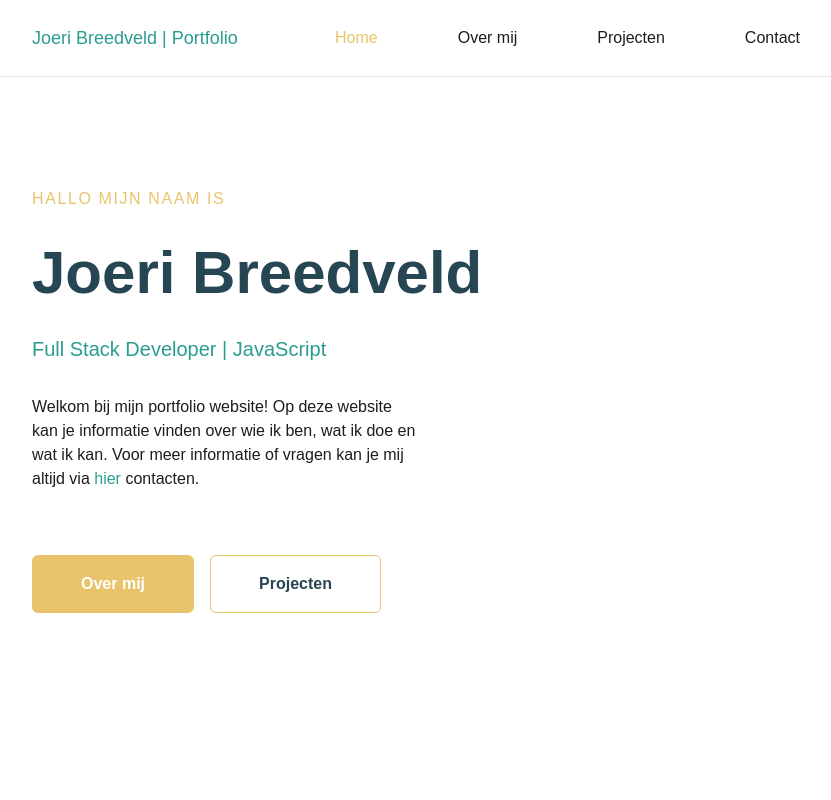
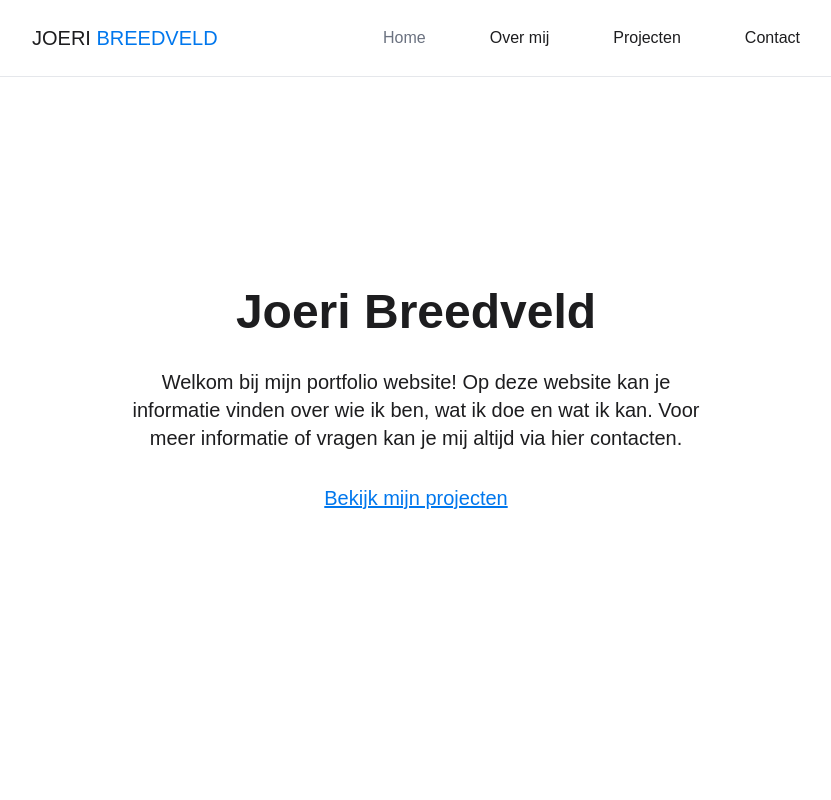
Before and after one commit to joeribreedveld/portfolio-website-v4, a Next.js app: page / in a window 1280 px wide. Shown: the top 800 px of the page, without its empty margins (224-1055 px from the left). Built offline with nearby package versions, Linux system fonts and the light colour scheme.

Commit message:
feat(style): remove ugly color theme, change home content, change logo and change navbar colors and effects

```diff
--- a/components/Navbar.tsx
+++ b/components/Navbar.tsx
@@ -13,8 +13,8 @@ function Navbar() {
 		<>
 			<nav className='fixed page-padding-x flex justify-between w-full py-6 items-center flex-col md:flex-row border-b b-gray-700 bg-white'>
 				<div className='flex justify-between w-full md:w-[unset]'>
-					<h3 onClick={() => router.push("/")} className='hover:cursor-pointer border-black text-secondary text-lg'>
-						Joeri Breedveld | Portfolio
+					<h3 onClick={() => router.push("/")} className='hover:cursor-pointer border-black text-black text-xl'>
+						JOERI <span className='text-blue'>BREEDVELD</span>
 					</h3>
 					<button
 						onClick={() => {
@@ -35,7 +35,7 @@ function Navbar() {
 							className='md:hidden'
 						>
 							<Link href='/'>
-								<a className={router.pathname == "/" ? "text-tertiary hover:cursor-default" : "hover:text-secondary"}>Home</a>
+								<a className={router.pathname == "/" ? "text-gray-500 hover:cursor-default" : "hover:text-gray-500"}>Home</a>
 							</Link>
 						</li>
 						<li
@@ -45,7 +45,7 @@ function Navbar() {
 							className='md:hidden'
 						>
 							<Link href='/about'>
-								<a className={router.pathname == "/about" ? "text-tertiary hover:cursor-default" : "hover:text-secondary"}>Over mij</a>
+								<a className={router.pathname == "/about" ? "text-gray-500 hover:cursor-default" : "hover:text-gray-500"}>Over mij</a>
 							</Link>
 						</li>
 						<li
@@ -55,7 +55,7 @@ function Navbar() {
 							className='md:hidden'
 						>
 							<Link href='/projects'>
-								<a className={router.pathname == "/projects" ? "text-tertiary hover:cursor-default" : "hover:text-secondary"}>Projecten</a>
+								<a className={router.pathname == "/projects" ? "text-gray-500 hover:cursor-default" : "hover:text-gray-500"}>Projecten</a>
 							</Link>
 						</li>
 						<li
@@ -65,7 +65,7 @@ function Navbar() {
 							className='md:hidden'
 						>
 							<Link href='/contact'>
-								<a className={router.pathname == "/contact" ? "text-tertiary hover:cursor-default" : "hover:text-secondary"}>Contact</a>
+								<a className={router.pathname == "/contact" ? "text-gray-500 hover:cursor-default" : "hover:text-gray-500"}>Contact</a>
 							</Link>
 						</li>
 					</ul>
@@ -75,22 +75,22 @@ function Navbar() {
 					<ul className='flex navbar-gap items-center'>
 						<li>
 							<Link href='/'>
-								<a className={router.pathname == "/" ? "text-tertiary hover:cursor-default" : "hover:text-secondary"}>Home</a>
+								<a className={router.pathname == "/" ? "text-gray-500 hover:cursor-default" : "hover:text-gray-500"}>Home</a>
 							</Link>
 						</li>
 						<li>
 							<Link href='/about'>
-								<a className={router.pathname == "/about" ? "text-tertiary hover:cursor-default" : "hover:text-secondary"}>Over mij</a>
+								<a className={router.pathname == "/about" ? "text-gray-500 hover:cursor-default" : "hover:text-gray-500"}>Over mij</a>
 							</Link>
 						</li>
 						<li>
 							<Link href='/projects'>
-								<a className={router.pathname == "/projects" ? "text-tertiary hover:cursor-default" : "hover:text-secondary"}>Projecten</a>
+								<a className={router.pathname == "/projects" ? "text-gray-500 hover:cursor-default" : "hover:text-gray-500"}>Projecten</a>
 							</Link>
 						</li>
 						<li>
 							<Link href='/contact'>
-								<a className={router.pathname == "/contact" ? "text-tertiary hover:cursor-default" : "hover:text-secondary"}>Contact</a>
+								<a className={router.pathname == "/contact" ? "text-gray-500 hover:cursor-default" : "hover:text-gray-500"}>Contact</a>
 							</Link>
 						</li>
 					</ul>
--- a/pages/index.tsx
+++ b/pages/index.tsx
@@ -10,12 +10,10 @@ const Home: NextPage = () => {
 	const router = useRouter()
 
 	return (
-		<div className='page-padding-x pb-16 pt-16 justify-between h-screen flex gap-32'>
+		<div className='page-padding-x pb-16 pt-16 justify-between h-screen flex gap-32 text-center'>
 			<div className='flex justify-center flex-col'>
-				<h3 className='pb-8 font-mont tracking-widest text-tertiary'>HALLO MIJN NAAM IS</h3>
-				<h1 className='text-4xl text-primary md:text-6xl pb-8 font-bold'>Joeri Breedveld</h1>
-				<h3 className='text-lg md:text-xl pb-8 text-secondary'>Full Stack Developer | JavaScript</h3>
-				<p className='pb-16 lg:pb-16 w-3/4 md:w-1/2'>
+				<h1 className='text-4xl text-primary md:text-5xl pb-8 font-bold'>Joeri Breedveld</h1>
+				<p className='pb-8 w-3/4 self-center text-xl'>
 					Welkom bij mijn portfolio website! Op deze website kan je informatie vinden over wie ik ben, wat ik doe en wat ik kan. Voor meer informatie of vragen kan je mij altijd via{" "}
 					<span className='text-secondary'>
 						<Link href='/contact'>
@@ -24,13 +22,10 @@ const Home: NextPage = () => {
 					</span>{" "}
 					contacten.
 				</p>
-				<div className='flex gap-4'>
-					<button onClick={() => router.push("/about")} className='button text-white border-tertiary bg-tertiary hover:text-primary hover:border hover:border-tertiary hover:bg-white'>
-						Over mij
-					</button>
-					<button onClick={() => router.push("/projects")} className='button text-primary border-tertiary hover:text-white hover:bg-tertiary'>
-						Projecten
-					</button>
+				<div className='flex gap-4 justify-center'>
+					<Link href='/about'>
+						<a className='text-xl text-blue underline'>Bekijk mijn projecten</a>
+					</Link>
 				</div>
 			</div>
 		</div>
--- a/styles/globals.css
+++ b/styles/globals.css
@@ -17,13 +17,13 @@
     }
 
     .navbar-gap {
-        @apply gap-4 sm:gap-8 md:gap-12 lg:gap-16 xl:gap-20 2xl:gap-24
+        @apply gap-4 sm:gap-8 md:gap-12 lg:gap-16
     }
 }
 
 @layer components {
     .button {
-        @apply py-3 px-8 md:py-4 rounded-md md:px-12 w-fit font-bold border transition duration-200
+        @apply py-4 px-8 rounded-2xl w-fit transition duration-200
     }
 }
 
--- a/tailwind.config.js
+++ b/tailwind.config.js
@@ -12,11 +12,7 @@ module.exports = {
 			},
 			colors: {
 				black: "#1D1D1F",
-				primary: "#264653",
-				secondary: "#2a9d8f",
-				tertiary: "#e9c46a",
-				quaternary: "#f4a261",
-				quinary: "#e76f51",
+				blue: "#0077ED",
 			},
 		},
 	},
```
